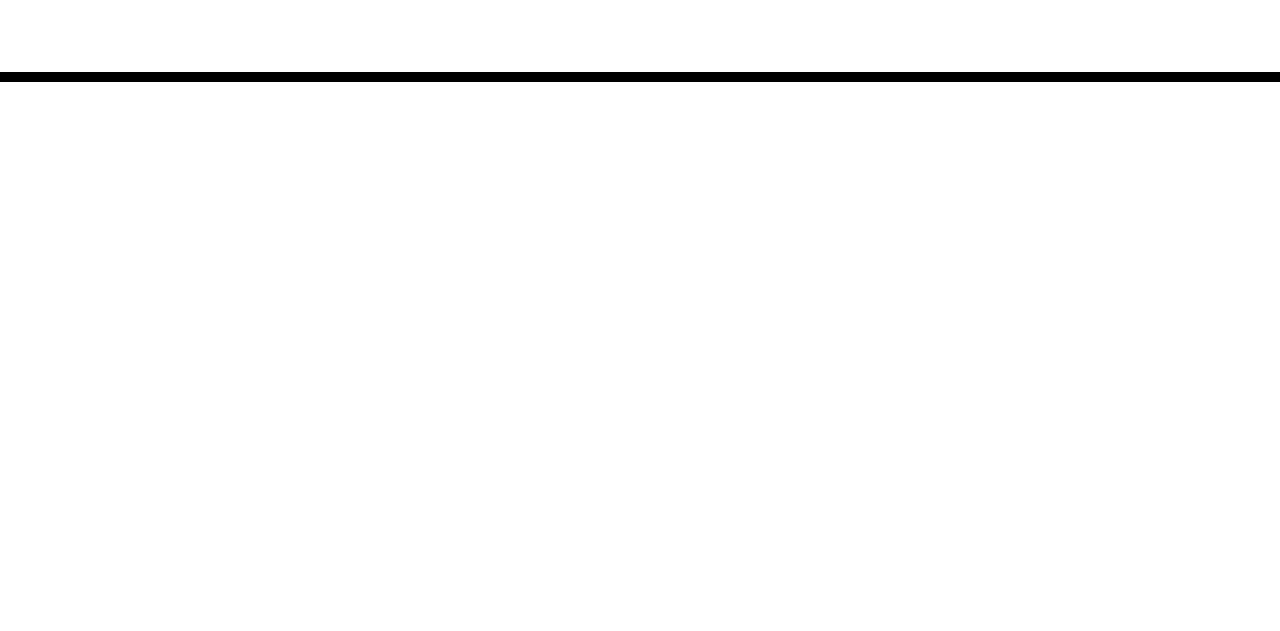
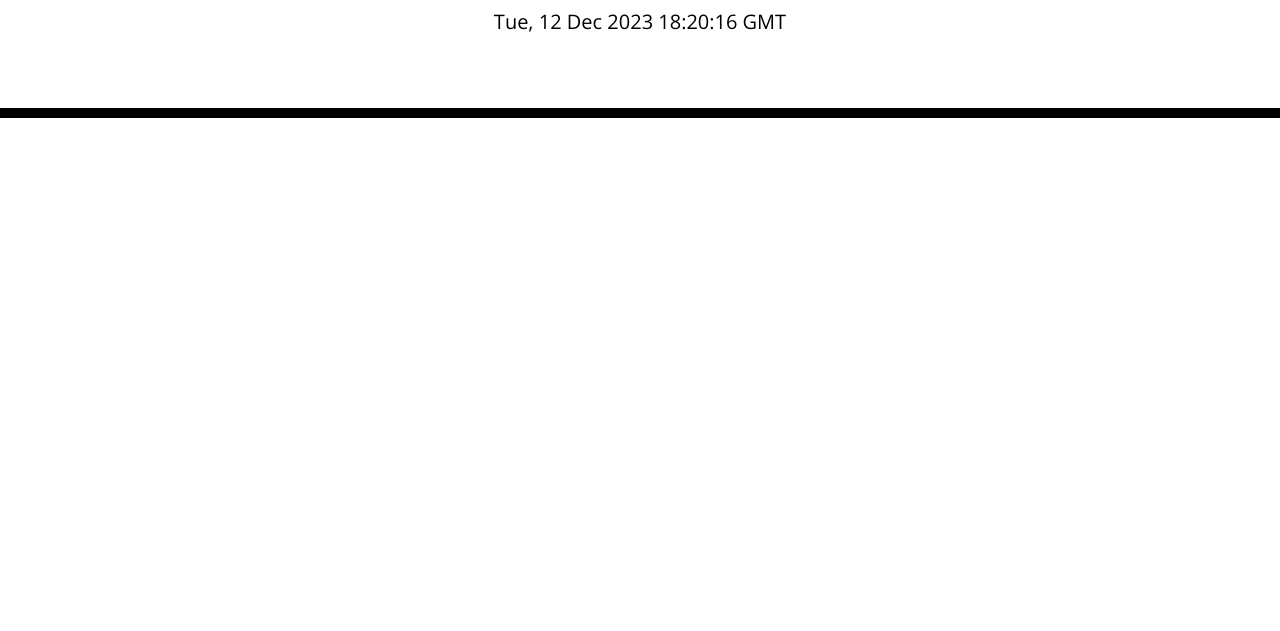
Before and after one commit to CodrinCarpovici/work-day-scheduler, a plain HTML site: page index.html in a window 1280 px wide. Shown: the part 169-800 px from the top of the page. Drawn offline with nearby package versions, Linux system fonts and the light colour scheme.

Commit message:
added current day and hour to display at the top of the page using setInterval and dayjs

```diff
--- a/assets/js/script.js
+++ b/assets/js/script.js
@@ -1,6 +1,20 @@
 $(document).ready(function () {
   // Document Elements
+  const currentDay = $("#currentDay");
+
   // Document Variables
+
+  // Function to update current Time
+  const updateClock = () => {
+    currentDay.text(dayjs());
+  };
+
+  // Updating time every second
+  setInterval(updateClock, 1000);
+
+  // Initial update on page load
+  updateClock();
+
   // Standard business hours timeblocks
   // Color-code time blocks
   // Allow the user to enter and event when they click a timeblock
--- a/index.html
+++ b/index.html
@@ -30,11 +30,12 @@
       <p class="lead">A simple calendar app for scheduling your work day</p>
       <p id="currentDay" class="lead"></p>
     </header>
-    <div class="container">
+    <div class="container" id="timeblocks-wrapper">
       <!-- Timeblocks go here -->
     </div>
 
     <script src="https://cdnjs.cloudflare.com/ajax/libs/jquery/3.2.1/jquery.min.js"></script>
     <script src="https://cdn.jsdelivr.net/npm/dayjs@1/dayjs.min.js"></script>
+    <script src="./assets/js/script.js"></script>
   </body>
 </html>
```
